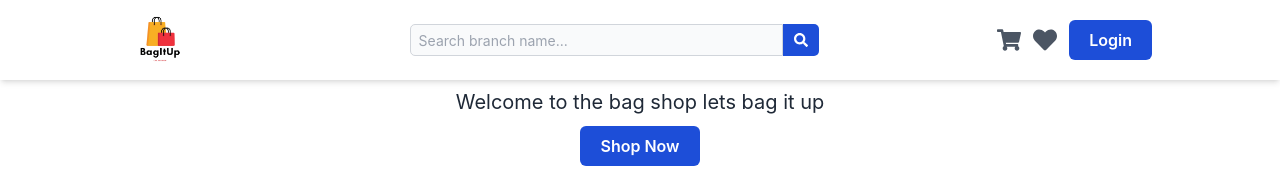
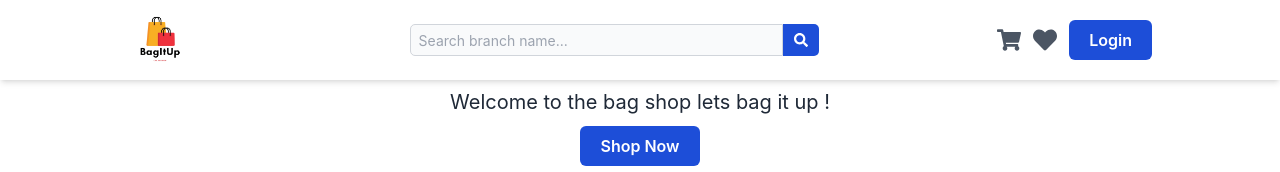
Before and after one commit to Bhavesh2302/bag-it-up, a React (Create React App) app in the folder client/: page / in a window 1280 px wide. Shown: the top 172 px of the page. Built offline with nearby package versions, Linux system fonts and the light colour scheme.

Commit message:
made changes

```diff
--- a/client/src/Components/Banners.jsx
+++ b/client/src/Components/Banners.jsx
@@ -39,7 +39,7 @@ const Banners = () => {
           <div className="container mx-auto" key={el}>
             <div className="text-center text-gray-800 bold">
               <p className="mt-2 text-xl bold">
-                Welcome to the bag shop lets bag it up
+                Welcome to the bag shop lets bag it up !
               </p>
               <div className="flex items-center justify-center mt-[10px]">
               <button
```
